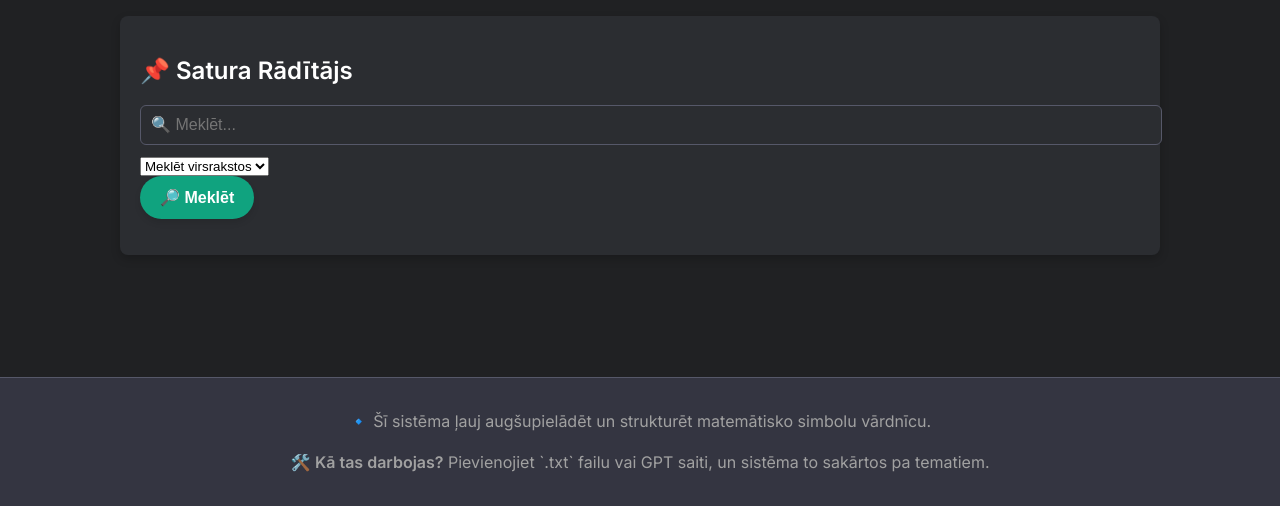
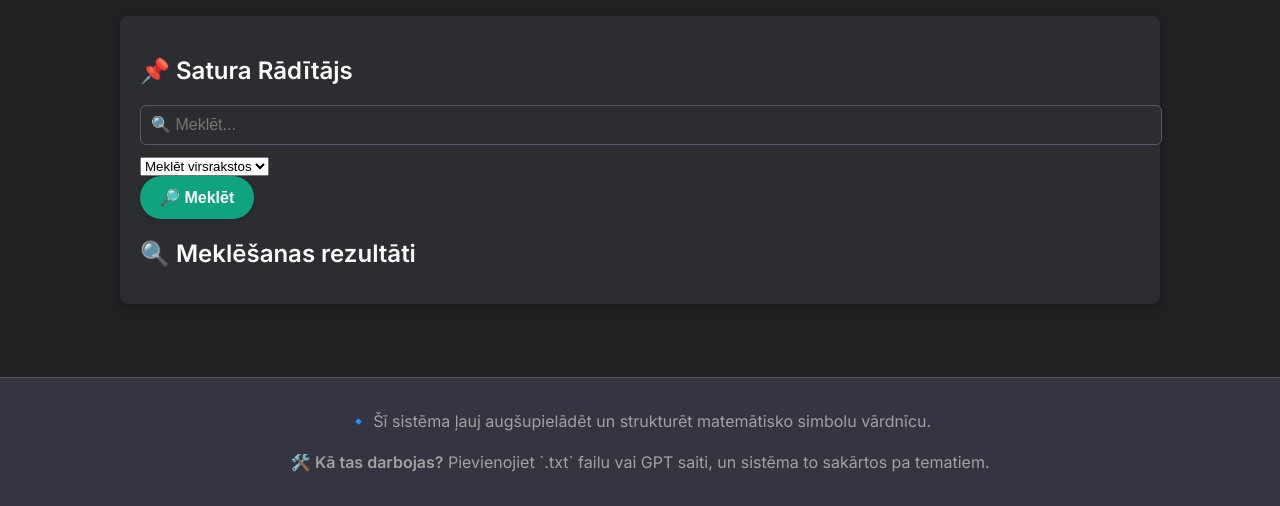
Before and after one commit to artuuursliepins/arturavardnica, a Flask app: page / in a window 1280 px wide. Shown: the part 294-800 px from the top of the page. Run offline with Flask 2, Linux system fonts and the light colour scheme.

Commit message:
Update index.html

```diff
--- a/templates/index.html
+++ b/templates/index.html
@@ -35,6 +35,12 @@
                 </ul>
             </nav>
         </section>
+        <section id="searchResults" class="hidden">
+            <h2>🔍 Meklēšanas rezultāti</h2>
+            <ul id="resultsList">
+                <!-- Šeit parādīsies meklēšanas rezultāti -->
+            </ul>
+        </section>
     </main>
 
     <footer>
```
